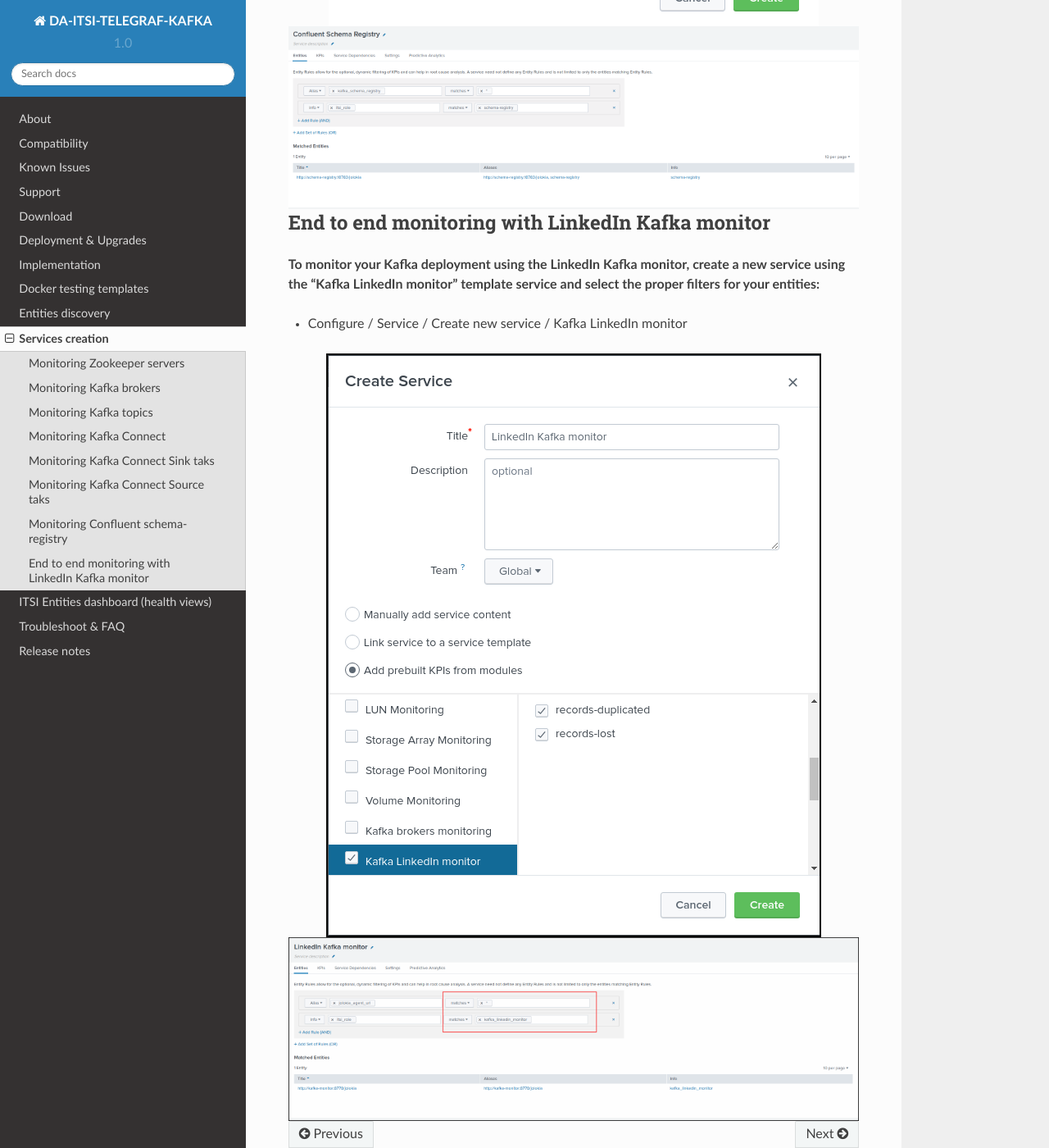
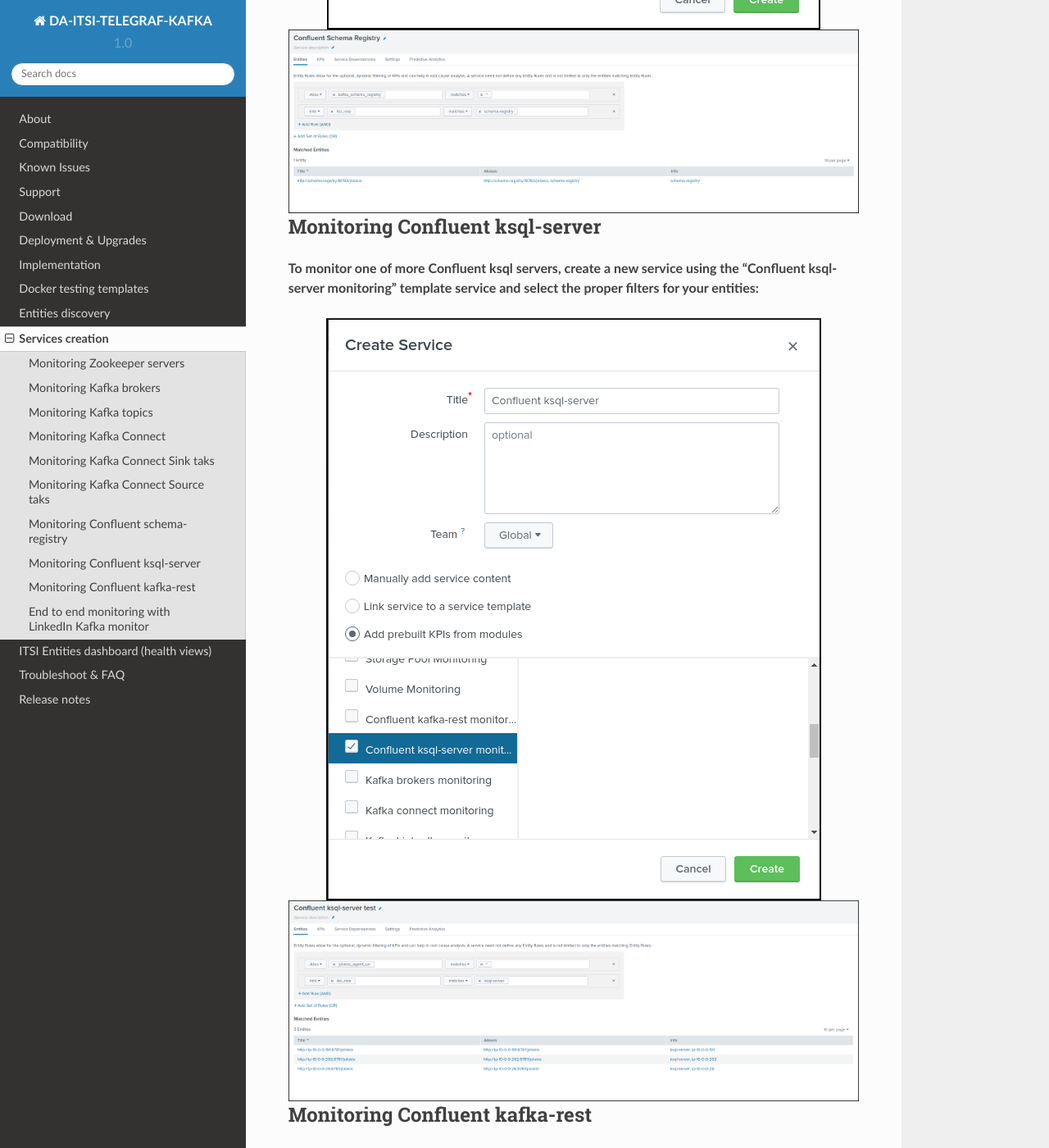
Before and after one commit to guilhemmarchand/DA-ITSI-TELEGRAF-KAFKA, a Sphinx documentation site: the page built from docs/service_creation.rst, in a window 1280 px wide and 1400 px high, scrolled down 8359 px. Shown: the whole window at 82% size. Built offline with Sphinx 7.4.7 and the Read the Docs theme 2.0.0, drawn with Linux system fonts in a browser that asks for light colours; some of the changed text lies outside the part shown.

Commit message:
docs update

```diff
--- a/docs/service_creation.rst
+++ b/docs/service_creation.rst
@@ -130,6 +130,32 @@
    :alt: service_confluent_schema_registry_pic2.png
    :align: center
 
+Monitoring Confluent ksql-server
+================================
+
+**To monitor one of more Confluent ksql servers, create a new service using the "Confluent ksql-server monitoring" template service and select the proper filters for your entities:**
+
+.. image:: img/service_confluent_ksql_server_pic1.png
+   :alt: service_confluent_ksql_server_pic1.png
+   :align: center
+
+.. image:: img/service_confluent_ksql_server_pic2.png
+   :alt: service_confluent_ksql_server_pic2.png
+   :align: center
+
+Monitoring Confluent kafka-rest
+===============================
+
+**To monitor one of more Confluent kafka-rest nodes, create a new service using the "Confluent kafka-rest monitoring" template service and select the proper filters for your entities:**
+
+.. image:: img/service_confluent_kafka_rest_pic1.png
+   :alt: service_confluent_kafka_rest_pic1.png
+   :align: center
+
+.. image:: img/service_confluent_kafka_rest_pic2.png
+   :alt: service_confluent_kafka_rest_pic2.png
+   :align: center
+
 End to end monitoring with LinkedIn Kafka monitor
 =================================================
 
```
Also changed, not shown: docs/img/service_confluent_kafka_rest_pic1.png (added), docs/img/service_confluent_kafka_rest_pic2.png (added), docs/img/service_confluent_ksql_server_pic1.png (added), docs/img/service_confluent_ksql_server_pic2.png (added), docs/img/service_confluent_schema_registry_pic1.png, docs/img/service_confluent_schema_registry_pic2.png.
